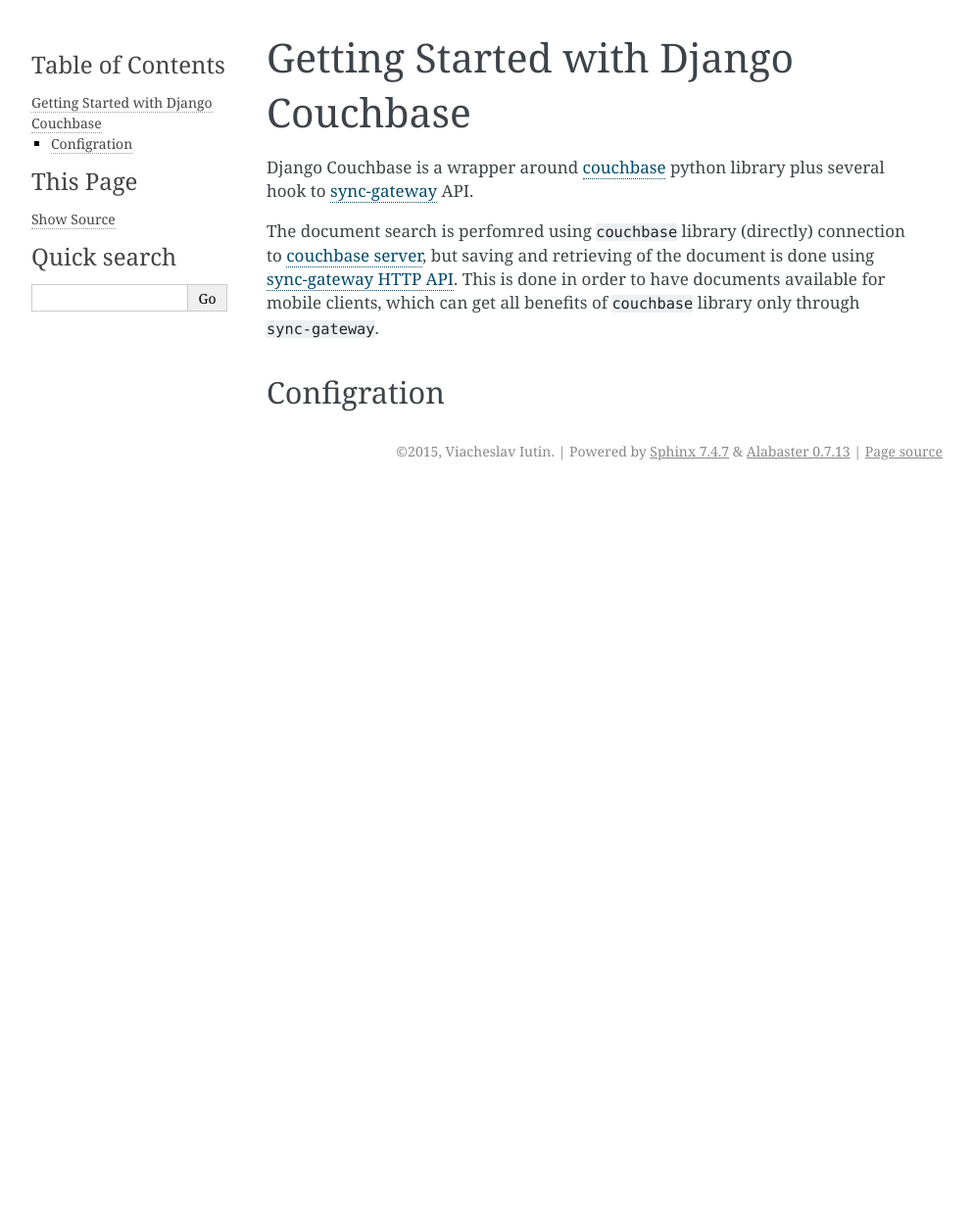
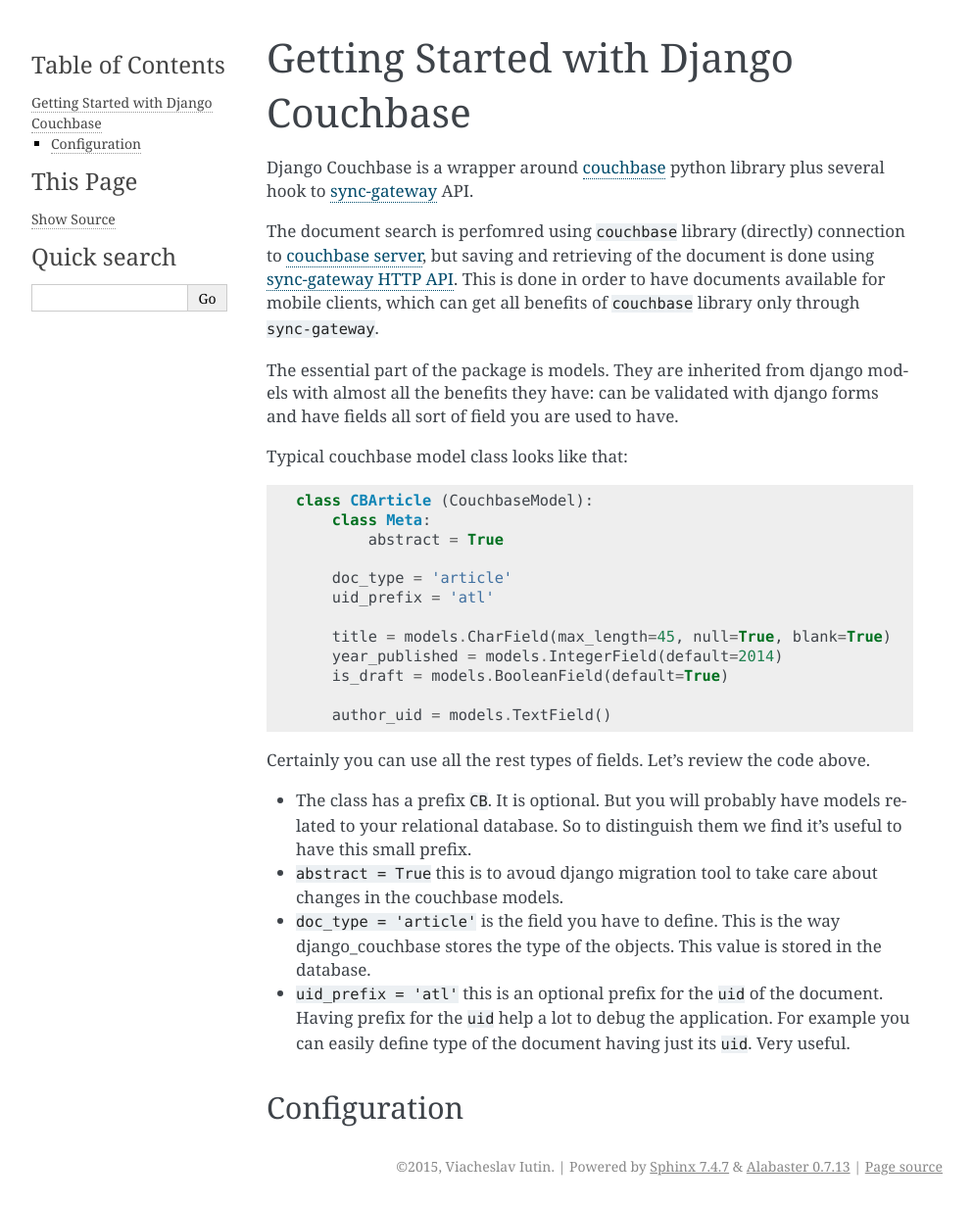
Before and after one commit to smarttradeapp/django_cbtools, a Sphinx documentation site: the page built from docs/tutorial.rst, in a window 1280 px wide. Shown: the whole page at 98% size, without its empty margins (148-1141 px from the left). Built offline with Sphinx 7.4.7, drawn with Linux system fonts in a browser that asks for light colours; before the commit the page ends 900 px from its top, so only the background shows below that.

Commit message:
docs: start writing example

```diff
--- a/docs/tutorial.rst
+++ b/docs/tutorial.rst
@@ -14,6 +14,39 @@
 `sync-gateway HTTP API <http://developer.couchbase.com/mobile/develop/references/sync-gateway/rest-api/index.html>`_. This is done in order to have documents available for mobile
 clients, which can get all benefits of ``couchbase`` library only through ``sync-gateway``.
 
+The essential part of the package is models. They are inherited from django models
+with almost all the benefits they have: can be validated with django forms and have fields
+all sort of field you are used to have.
 
-Configration
-============
+Typical couchbase model class looks like that::
+
+    class CBArticle (CouchbaseModel):
+        class Meta:
+            abstract = True
+
+        doc_type = 'article'
+        uid_prefix = 'atl'
+
+        title = models.CharField(max_length=45, null=True, blank=True)
+        year_published = models.IntegerField(default=2014)
+        is_draft = models.BooleanField(default=True)
+
+        author_uid = models.TextField()
+
+Certainly you can use all the rest types of fields. Let's review the code above.
+
+* The class has a prefix ``CB``. It is optional. But you will probably have models
+  related to your relational database. So to distinguish them we find it's useful
+  to have this small prefix.
+* ``abstract = True`` this is to avoud django migration tool to take care about
+  changes in the couchbase models.
+* ``doc_type = 'article'`` is the field you have to define. This is the way
+  django_couchbase stores the type of the objects. This value is stored in the
+  database.
+* ``uid_prefix = 'atl'`` this is an optional prefix for the ``uid`` of the document.
+  Having prefix for the ``uid`` help a lot to debug the application. For example you
+  can easily define type of the document having just its ``uid``. Very useful.
+
+
+Configuration
+=============
```
